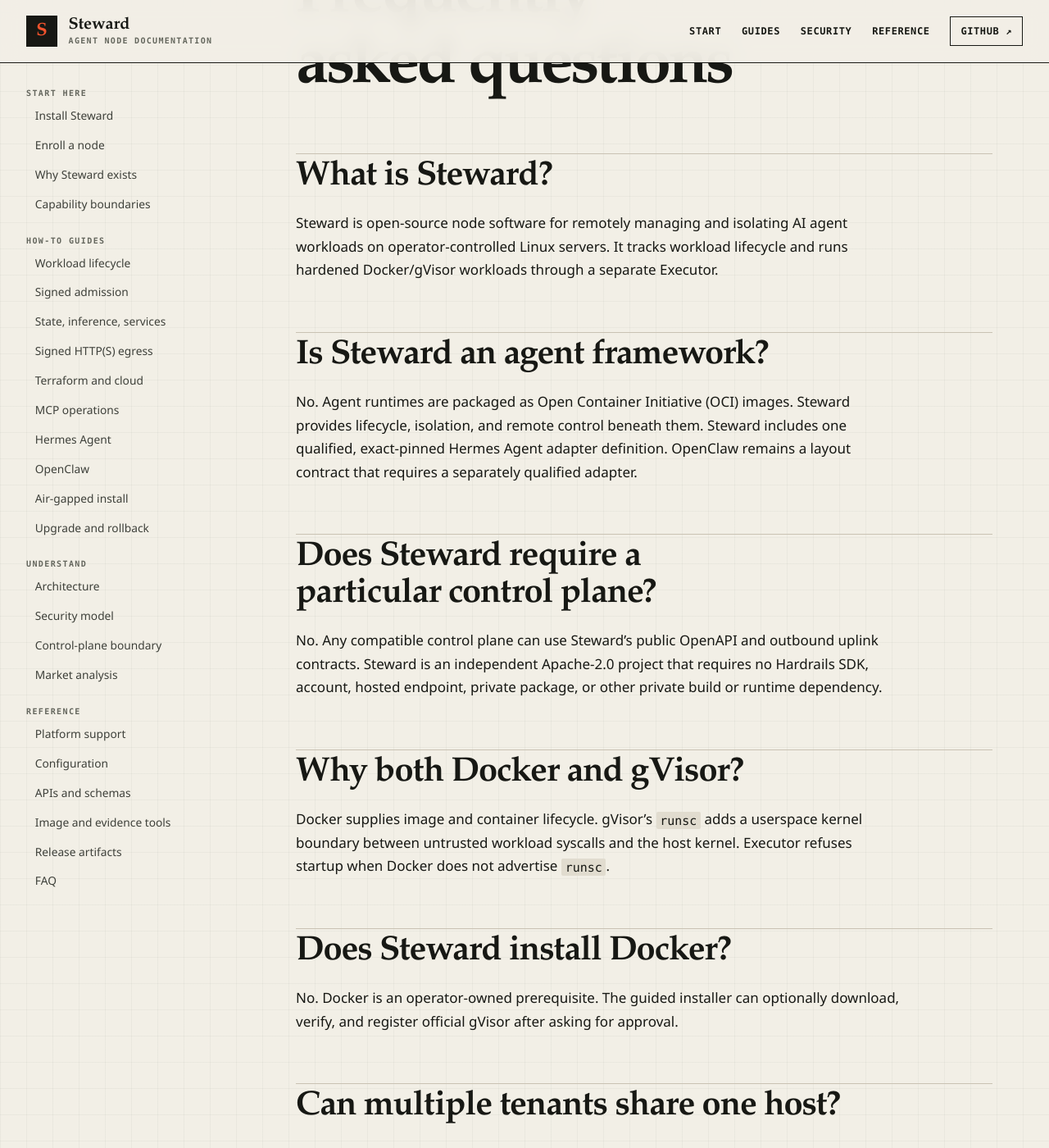
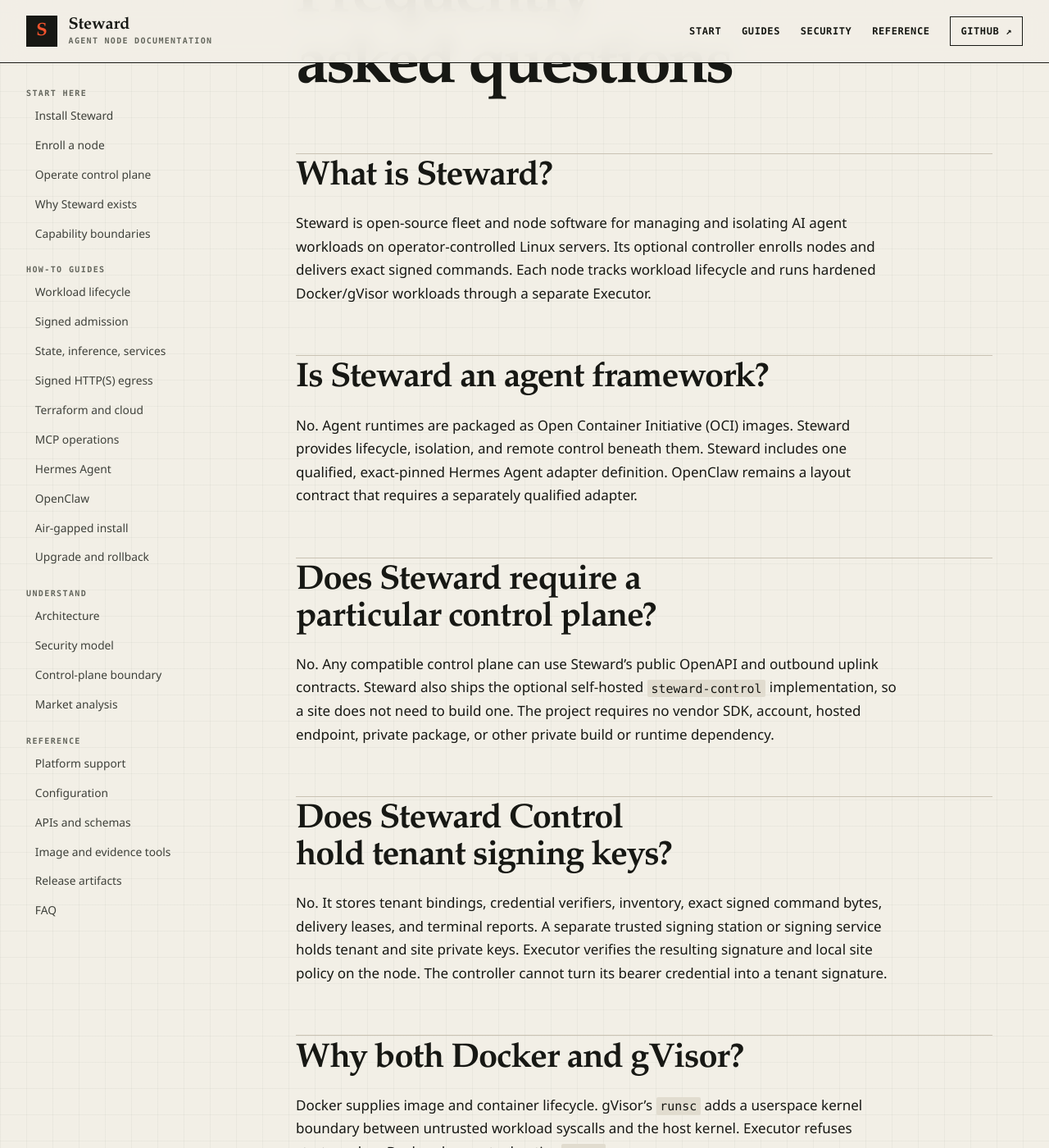
Before and after one commit to hardrails/steward, a Jekyll site: the page built from docs/faq.md, in a window 1280 px wide and 1400 px high, scrolled down 209 px. Shown: the whole window at 82% size. Built offline with Jekyll 4.4.1, drawn with Linux system fonts in a browser that asks for light colours; some of the changed text lies outside the part shown.

Commit message:
docs: present complete sovereign fleet path
Reframe the first-visit experience around the problem Steward solves, expose the controller guide in navigation and LLM discovery, and make the independent self-hosted node-to-fleet path concrete.

Constraint: Product copy must be clear, evergreen, technically precise, and independent of unrelated platforms

Rejected: Lead with component names and version labels | unfamiliar operators need the security problem and working path first

Confidence: high

Scope-risk: narrow

```diff
--- a/docs/_layouts/default.html
+++ b/docs/_layouts/default.html
@@ -58,6 +58,7 @@
         <p class="nav-label">Start here</p>
         <a href="{{ '/getting-started/' | relative_url }}">Install Steward</a>
         <a href="{{ '/getting-started/enroll/' | relative_url }}">Enroll a node</a>
+        <a href="{{ '/guides/control-plane/' | relative_url }}">Operate control plane</a>
         <a href="{{ '/product/positioning/' | relative_url }}">Why Steward exists</a>
         <a href="{{ '/limitations/' | relative_url }}">Capability boundaries</a>
 
--- a/docs/faq.md
+++ b/docs/faq.md
@@ -8,8 +8,9 @@ section: Reference
 
 ## What is Steward?
 
-Steward is open-source node software for remotely managing and isolating AI agent
-workloads on operator-controlled Linux servers. It tracks workload lifecycle and
+Steward is open-source fleet and node software for managing and isolating AI agent
+workloads on operator-controlled Linux servers. Its optional controller enrolls
+nodes and delivers exact signed commands. Each node tracks workload lifecycle and
 runs hardened Docker/gVisor workloads through a separate Executor.
 
 ## Is Steward an agent framework?
@@ -22,9 +23,18 @@ contract that requires a separately qualified adapter.
 ## Does Steward require a particular control plane?
 
 No. Any compatible control plane can use Steward's public OpenAPI and outbound
-uplink contracts. Steward is an independent Apache-2.0 project that requires no
-Hardrails SDK, account, hosted endpoint, private package, or other private build or
+uplink contracts. Steward also ships the optional self-hosted `steward-control`
+implementation, so a site does not need to build one. The project requires no
+vendor SDK, account, hosted endpoint, private package, or other private build or
 runtime dependency.
+
+## Does Steward Control hold tenant signing keys?
+
+No. It stores tenant bindings, credential verifiers, inventory, exact signed
+command bytes, delivery leases, and terminal reports. A separate trusted signing
+station or signing service holds tenant and site private keys. Executor verifies
+the resulting signature and local site policy on the node. The controller cannot
+turn its bearer credential into a tenant signature.
 
 ## Why both Docker and gVisor?
 
@@ -108,14 +118,19 @@ adapter archive.
 
 ## Can Terraform manage Steward?
 
-The shipped module renders cloud-init designed for non-secret bootstrap. The Amazon
-Web Services (AWS) example creates one Elastic Compute Cloud (EC2) instance and its
-root disk while accepting existing security-group IDs. After enrollment, the node
-stores credentials and keys outside Terraform state. Steward's generation fence
-still rejects stale instance commands. A future provider needs a remote API protected
-by mutual TLS (mTLS) or by identity bound to node attestation, which is cryptographic
-evidence of node state. Steward will not expose its loopback host token for this
-purpose. See
+Steward ships provider-neutral cloud-init modules for node staging and controller
+bootstrap. The controller module pins the installer and exact release, starts only
+on loopback, keeps the generated site-administrator bearer out of Terraform state
+and process arguments, authenticates that on-host bearer before recording
+completion, and safely re-enters installer recovery after an interrupted first
+boot. The node module stages software without putting enrollment credentials in
+user data. The Amazon Web Services (AWS) example creates one Elastic Compute Cloud
+(EC2) instance and its root disk while accepting existing security-group IDs.
+
+Steward does not ship a Terraform provider for dynamic fleet or workload
+resources. A future provider needs a remote API protected by mutual TLS (mTLS) or
+by identity bound to node attestation, which is cryptographic evidence of node
+state. Steward will not expose its loopback host token for this purpose. See
 [Terraform bootstrap]({{ '/guides/terraform/' | relative_url }}).
 
 ## Where do models run?
```
Also changed, not shown: docs/index.md (+15 -11 lines), docs/llms.txt (+5 -3 lines), README.md.
